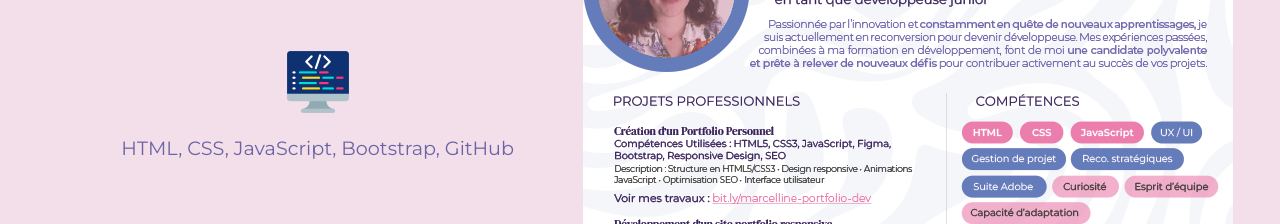
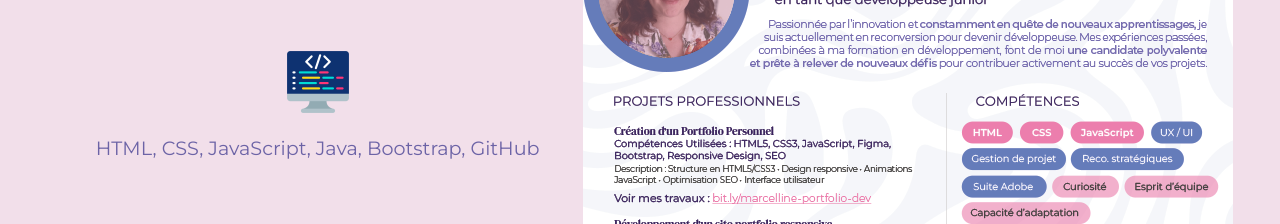
Before and after one commit to MarcellineCh/marcelline-portfolio-dev, a plain HTML site: page index.html in a window 1280 px wide. Shown: the part 3120-3344 px from the top of the page. Drawn offline with nearby package versions, Linux system fonts and the light colour scheme.

Commit message:
Update index.html

```diff
--- a/index.html
+++ b/index.html
@@ -172,7 +172,7 @@
                 <h2>Mes compétences</h2>
                 <img src="Images/Developpement.png" class="Icone" alt="Icone développement">
                 <p>
-                    HTML, CSS, JavaScript, Bootstrap, GitHub
+                    HTML, CSS, JavaScript, Java, Bootstrap, GitHub
                 </p>
                 <img src="Images/Design.png" class="Icone" alt="Icone design">
                 <p>
```
